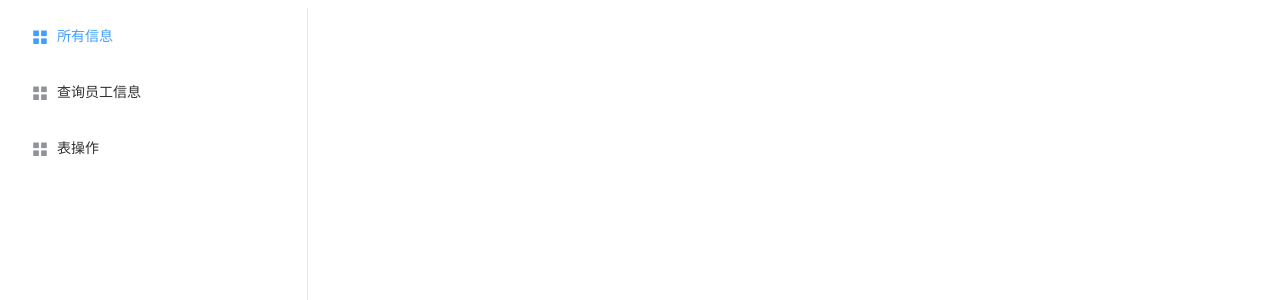
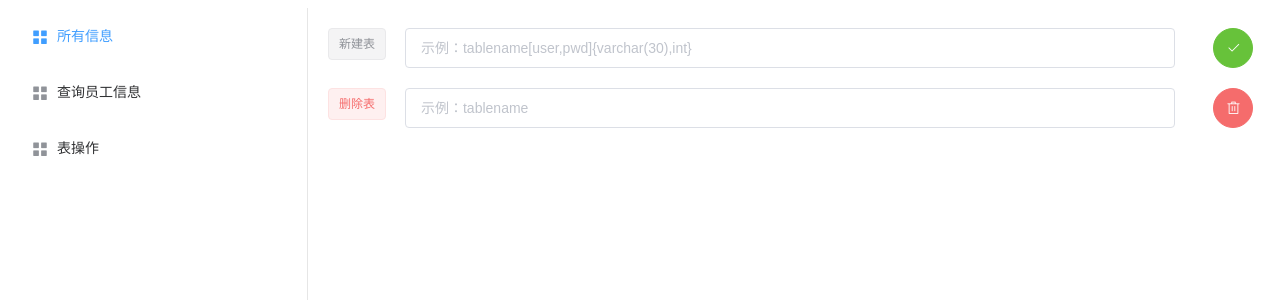
Before and after one commit to trickikiki/myweb, a Vue app: page /#/operate in a window 1280 px wide. Shown: the top 300 px of the page. Built offline with nearby package versions, Linux system fonts and the light colour scheme.

Commit message:
更新建表删表

```diff
--- /dev/null
+++ b/src/components/operatable.vue
@@ -0,0 +1,95 @@
+<template>
+    <div>
+      <el-row>
+        <el-col :span="2">
+          <el-tag type="info">新建表</el-tag>
+        </el-col>
+        <el-col :span="20">
+          <el-input v-model="str" placeholder="示例：tablename[user,pwd]{varchar(30),int}" clearable></el-input>
+        </el-col>
+        <el-col :span="1" :offset="1">
+          <el-button type="success" icon="el-icon-check" circle @click="handleinput"></el-button>
+        </el-col>
+      </el-row>
+      <el-row>
+        <el-col :span="2">
+          <el-tag type="danger">删除表</el-tag>
+        </el-col>
+        <el-col :span="20">
+          <el-input clearable v-model="deltablename" placeholder="示例：tablename"></el-input>
+        </el-col>
+        <el-col :span="1" :offset="1">
+          <el-button type="danger" icon="el-icon-delete" circle @click="del"></el-button>
+        </el-col>
+      </el-row>
+    </div>
+</template>
+
+<script>
+    export default {
+        name: "operatable",
+      data(){
+          return {
+            str:'',
+            tablename:'',
+            field:[],
+            fieldtype:[],
+            deltablename:''
+          }
+      },
+      methods:{
+          handleinput:function () {
+            var regex=/^\S*\[/g
+            var regex2=/\[\S*\]/g
+            var regex3=/\{\S*\}/g
+            var c=regex.exec(this.str)[0]
+            this.tablename=c.substring(0,c.length-1)
+            var b=regex2.exec(this.str)[0]
+            this.field=b.substring(1,b.length-1).split(',')
+            var a=regex3.exec(this.str)[0]
+            this.fieldtype=a.substring(1,a.length-1).split(',')
+            console.log(this.field)
+            this.axios.post('/addtable',{
+              tablename:this.tablename,
+              rows:this.field,
+              rowtype:this.fieldtype
+            }).then((res)=>{
+              if(res.data=='建表成功'){
+                this.$message({
+                  message:'建表成功',
+                  type:'success'
+                })
+              }else{
+                this.$message.error('建表失败')
+              }
+            }).catch((err)=>{
+              this.$message.error('发生未知错误')
+              console.log(err)
+            })
+          },
+        del:function () {
+          this.axios.post('/droptable',{
+            tablename:this.deltablename
+          }).then((res)=>{
+            if(res.data=='删表成功'){
+              this.$message({
+                message:'删表成功',
+                type:'success'
+              })
+            }else{
+              this.$message.error('删表失败')
+            }
+          }).catch((err)=>{
+            this.$message.error('发生未知错误')
+            console.log(err)
+          })
+        }
+      }
+    }
+</script>
+
+<style scoped>
+.el-row{
+  margin-bottom: 20px;
+}
+</style>
--- a/src/router/index.js
+++ b/src/router/index.js
@@ -3,6 +3,7 @@ import Router from 'vue-router'
 import app from '../App'
 import select from '../components/select'
 import find from '../components/find'
+import operatable from '../components/operatable'
 Vue.use(Router)
 
 export default new Router({
@@ -13,6 +14,10 @@ export default new Router({
     {
       path:'/find',
       component:find
+    },
+    {
+      path:'/operate',
+      component:operatable
     }
   ]
 })
```
